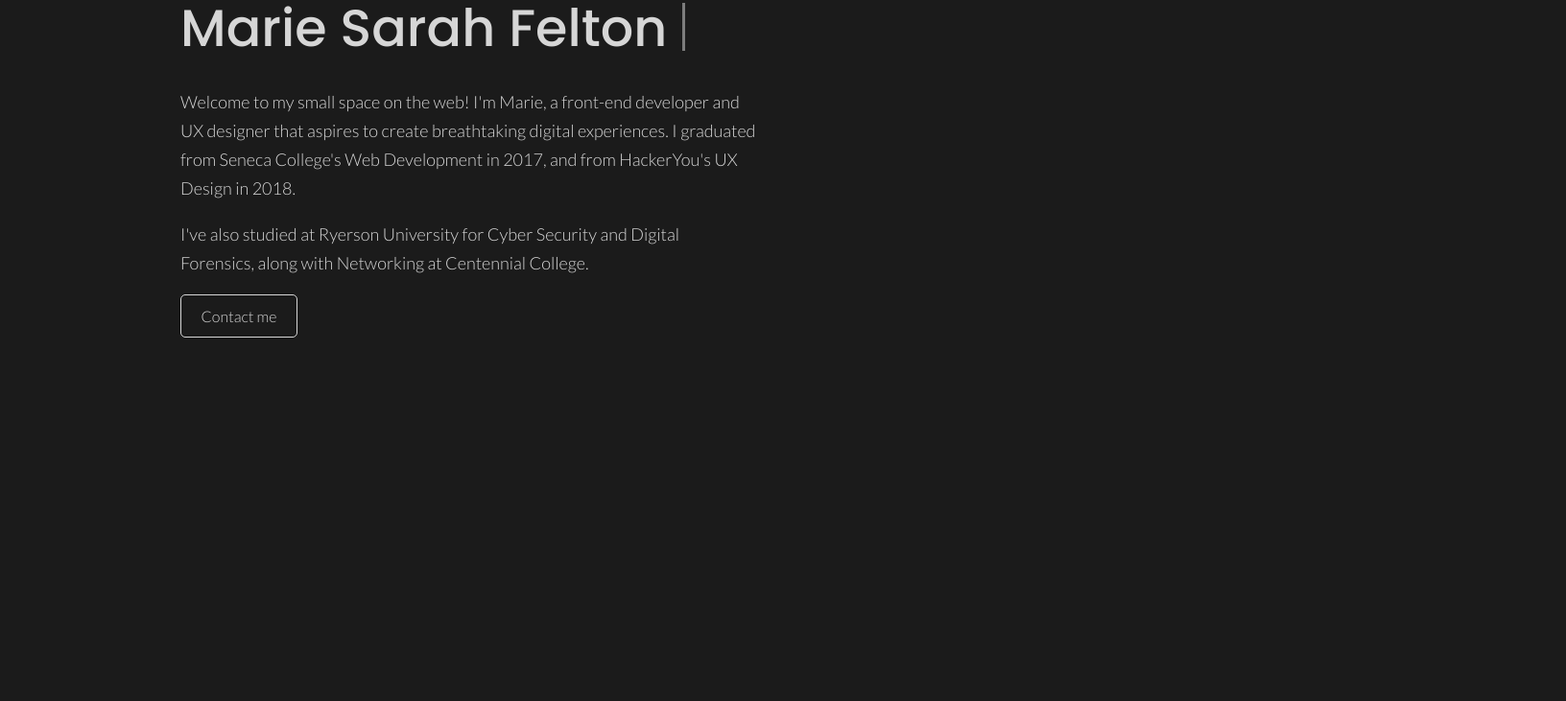
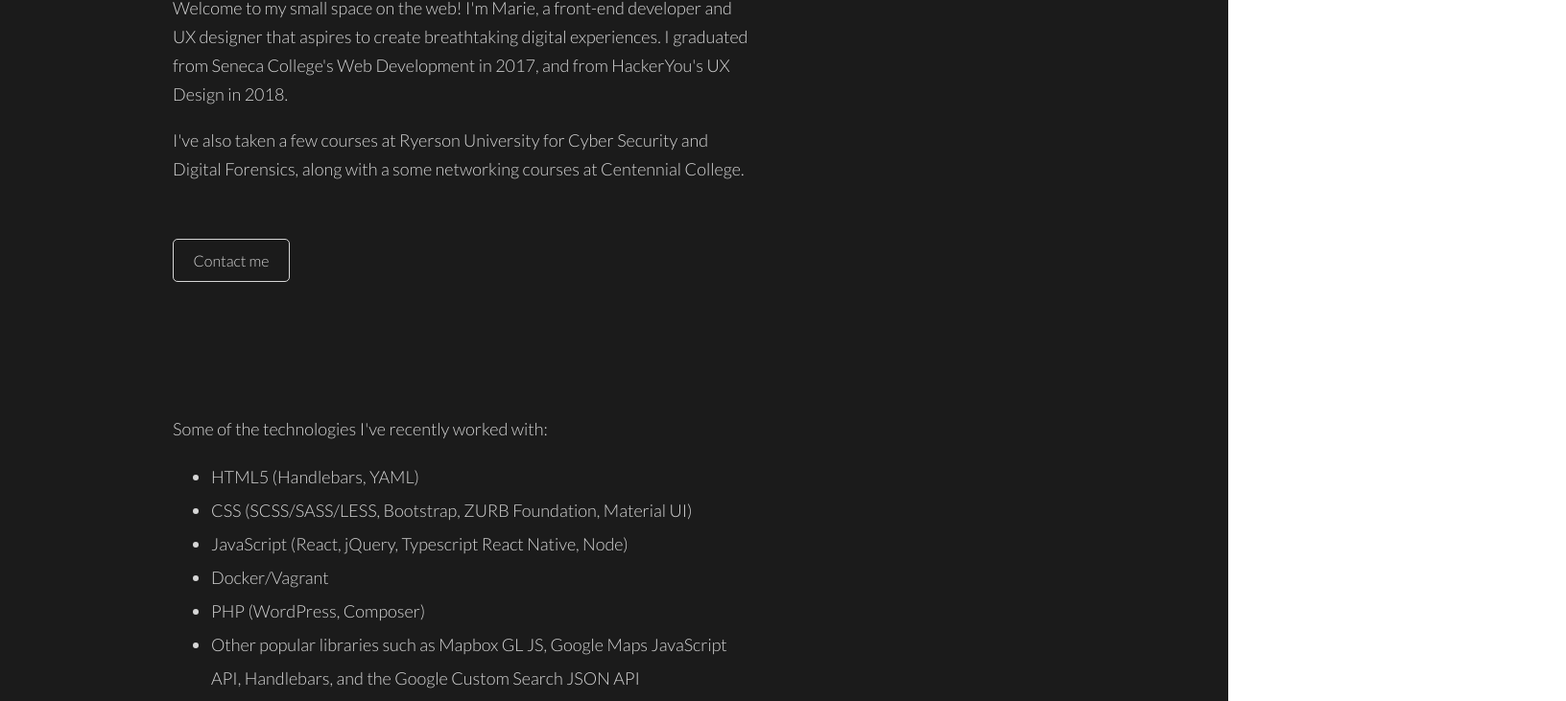
Before and after one commit to gwenevieve/portfolio-v2, a React (Create React App) app: page / in a window 1280 px wide. Shown: the part 217-948 px from the top of the page at 96% size, 1632 px wide, since content can reach past the window. Before the commit the page ends 800 px from the top, so only its background shows below. Built offline with nearby package versions, Linux system fonts and the light colour scheme.

Commit message:
Refactoring from scss to styled components, created more components

```diff
--- a/package.json
+++ b/package.json
@@ -11,6 +11,7 @@
     "react": "^17.0.2",
     "react-dom": "^17.0.2",
     "react-scripts": "4.0.3",
+    "styled-components": "^5.2.3",
     "web-vitals": "^1.0.1"
   },
   "scripts": {
--- a/public/index.html
+++ b/public/index.html
@@ -9,6 +9,8 @@
       name="description"
       content="Web site created using create-react-app"
     />
+    <link rel="stylesheet" href="https://fonts.googleapis.com/css2?family=Poppins:wght@400&display=swap"/>
+    <link rel="stylesheet" href="https://fonts.googleapis.com/css2?family=Lato:wght@300&display=swap"/>
     <link rel="apple-touch-icon" href="%PUBLIC_URL%/logo192.png" />
     <!--
       manifest.json provides metadata used when your web app is installed on a
--- /dev/null
+++ b/src/App.css
@@ -0,0 +1,5 @@
+body {
+  margin: 0;
+  padding: 0;
+  box-sizing: border-box;
+}
--- a/src/App.js
+++ b/src/App.js
@@ -1,12 +1,38 @@
-import './style.scss'
-import Header from './Components/Header';
+import Header from "./Components/Header";
+import TechList from "./Components/TechList";
+import styled from "styled-components";
 
 function App() {
   return (
-    <div className="App">
-      <Header/>
-    </div>
+    <Container>
+      <Header />
+      <TechList />
+    </Container>
   );
 }
 
+const Container = styled.div`
+  body {
+    margin: 0;
+    padding: 0;
+    box-sizing: border-box;
+  }
+
+  font-family: "Lato", sans-serif;
+  color: #d6d6d6;
+  background-color: #1b1b1b;
+  margin: 0px;
+
+  p {
+    font-family: "Lato", sans-serif;
+    font-weight: 300;
+    font-size: 18px;
+    line-height: 30px;
+    &.subtitle {
+      font-size: 24px;
+      margin-bottom: 8px;
+    }
+  }
+`;
+
 export default App;
--- a/src/Components/Button.jsx
+++ b/src/Components/Button.jsx
@@ -1,5 +1,27 @@
+import styled from "styled-components";
+
 const Button = ({ title, link }) => {
-  return <a href={link}>{title}</a>;
+  return <Link href={link}>{title}</Link>;
 };
 
+const Link = styled.a`
+  display: inline-block;
+  font-family: "Lato", sans-serif;
+  color: #d6d6d6;
+  background: unset;
+  border: 1px solid #d6d6d6;
+  border-radius: 5px;
+  padding: 12px 0px;
+  margin: 40px 0px;
+  width: 120px;
+  text-align: center;
+  text-decoration: none;
+  transition: 0.4s;
+  &:hover {
+    color: #1b1b1b;
+    background-color: #d6d6d6;
+    cursor: pointer;
+  }
+`;
+
 export default Button;
--- a/src/Components/Header.jsx
+++ b/src/Components/Header.jsx
@@ -1,8 +1,9 @@
 import Button from "./Button";
+import styled, { keyframes } from "styled-components";
 
 const Header = () => {
   return (
-    <header className="container">
+    <HeaderContainer>
       <p className="subtitle">Hi there, I'm</p>
       <h1>Marie Sarah Felton</h1>
       <p>
@@ -12,12 +13,49 @@
         HackerYou's UX Design in 2018.
       </p>
       <p>
-        I've also studied at Ryerson University for Cyber Security and Digital
-        Forensics, along with Networking at Centennial College.
+        I've also taken a few courses at Ryerson University for Cyber Security
+        and Digital Forensics, along with a some networking courses at
+        Centennial College.
       </p>
       <Button title="Contact me" link="" />
-    </header>
+    </HeaderContainer>
   );
 };
 
+const Blinking = keyframes`
+  0% {
+    opacity: 1;
+  }
+  50% {
+    opacity: 0;
+  }
+  100% {
+    opacity: 1;
+  }
+`;
+
+const HeaderContainer = styled.header`
+  padding: 60px 180px 40px;
+  width: 600px;
+
+  h1 {
+    font-size: 54px;
+    font-family: "Poppins", sans-serif;
+    font-weight: 500;
+    line-height: 52px;
+    color: #d6d6d6;
+    margin-top: 0px;
+    &::after {
+      content: "";
+      background-color: #d6d6d6;
+      margin-left: 16px;
+      width: 3px;
+      height: 50px;
+      position: absolute;
+      -webkit-animation: ${Blinking} 1.5s infinite;
+      animation: ${Blinking} 1.5s infinite;
+    }
+  }
+`;
+
 export default Header;
--- /dev/null
+++ b/src/Components/Lists.json
@@ -0,0 +1,17 @@
+{
+  "techList": [
+    "HTML5 (Handlebars, YAML)",
+    "CSS (SCSS/SASS/LESS, Bootstrap, ZURB Foundation, Material UI)",
+    "JavaScript (React, jQuery, Typescript React Native, Node)",
+    "Docker/Vagrant",
+    "PHP (WordPress, Composer)",
+    "Other popular libraries such as Mapbox GL JS, Google Maps JavaScript API, Handlebars, and the Google Custom Search JSON API"
+  ],
+  "projects": [
+    {
+      "name": "",
+      "desc": "",
+      "techUsed": ""
+    }
+  ]
+}
--- a/src/Components/TechList.jsx
+++ b/src/Components/TechList.jsx
@@ -1,9 +1,30 @@
+import Lists from "./Lists";
+import styled from "styled-components";
+
 const TechList = () => {
   return (
-    <div>
-      Technology Stack Some of the technologies I've recently worked with:
-    </div>
+    <Techs>
+      <p>Some of the technologies I've recently worked with:</p>
+      <ul classList="techList">
+        {Lists.techList.map((element, i) => {
+          return <li key={i}>{element}</li>;
+        })}
+      </ul>
+    </Techs>
   );
 };
 
+const Techs = styled.div`
+  padding: 40px 180px;
+  width: 600px;
+
+  ul {
+    li {
+      color: #d6d6d6;
+      font-size: 18px;
+      line-height: 35px;
+    }
+  }
+`;
+
 export default TechList;
--- a/src/style.scss
+++ /dev/null
@@ -1,85 +0,0 @@
-@import url("https://fonts.googleapis.com/css2?family=Poppins:wght@500&display=swap");
-@import url("https://fonts.googleapis.com/css2?family=Lato:wght@300&display=swap");
-
-$lightgray: #d6d6d6;
-
-body {
-  background-color: #1b1b1b;
-}
-
-h2,
-h3,
-h4,
-h5,
-h6,
-p {
-  color: $lightgray;
-}
-
-p {
-  font-family: "Lato", sans-serif;
-  font-weight: 300;
-  font-size: 18px;
-  line-height: 30px;
-  &.subtitle {
-    font-size: 24px;
-    margin-bottom: 8px;
-  }
-}
-
-a {
-  display: inline-block;
-  font-family: "Lato", sans-serif;
-  color: $lightgray;
-  background: unset;
-  border: 1px solid $lightgray;
-  border-radius: 5px;
-  padding: 12px 0px;
-  width: 120px;
-  text-align: center;
-  text-decoration: none;
-  &:hover {
-    color: #1b1b1b;
-    background-color: $lightgray;
-    cursor: pointer;
-  }
-}
-
-h1 {
-  font-size: 54px;
-  font-family: "Poppins", sans-serif;
-  font-weight: 500;
-  line-height: 52px;
-  color: $lightgray;
-  margin-top: 0px;
-  &::after {
-    content: "";
-    background-color: $lightgray;
-    margin-left: 16px;
-    width: 3px;
-    height: 50px;
-    position: absolute;
-    -webkit-animation: blinking-type 1.5s infinite;
-    animation: blinking-type 1.5s infinite;
-  }
-}
-
-.App {
-  width: 100%;
-  padding: 150px 180px;
-  .container {
-    width: 600px;
-  }
-}
-
-@keyframes blinking-type {
-  0% {
-    opacity: 1;
-  }
-  50% {
-    opacity: 0;
-  }
-  100% {
-    opacity: 1;
-  }
-}
```
Also changed, not shown: src/Components/ProjectList.jsx (renamed from src/Components/Project.jsx, +8 -2 lines), src/Lists.json (deleted, +0 -16 lines), src/index.js (+6 -5 lines), 1 other file (tests, documents, lock files or other folders).
